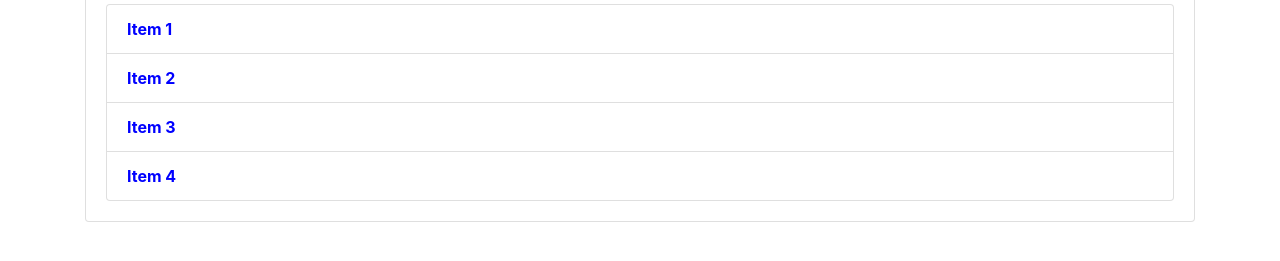
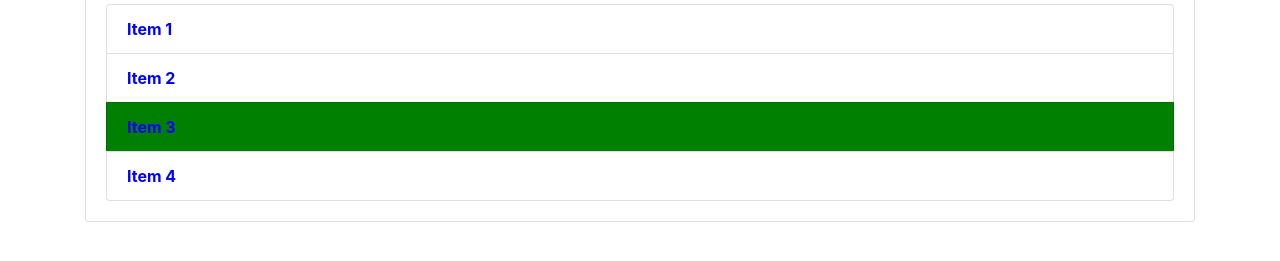
Before and after one commit to Saumya1124/New, a plain HTML site: page gitStart/index.html in a window 1280 px wide. Shown: the part 275-536 px from the top of the page. Drawn offline with nearby package versions, Linux system fonts and the light colour scheme.

Commit message:
Get Elements By ClassNams

```diff
--- a/gitStart/index.html
+++ b/gitStart/index.html
@@ -46,7 +46,11 @@
         items[0].style.color = 'green';
         var list = document.getElementsByClassName('list-group');
         list[0].style.color = 'blue'
-        list[0].style.fontWeight = 'bold'
+        var listItem = document.getElementsByClassName('list-group-item');
+        listItem[2].style.backgroundColor = 'green';
+        for (var i = 0; i<listItem.length; i++){
+            listItem[i].style.fontWeight='bold'
+        }
 
 
 
```
